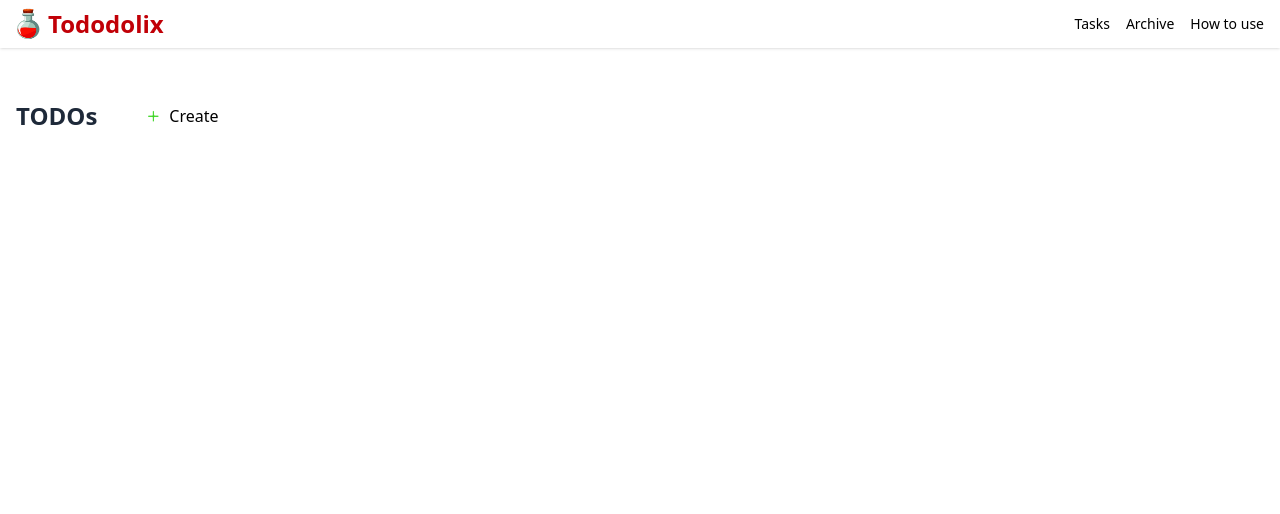
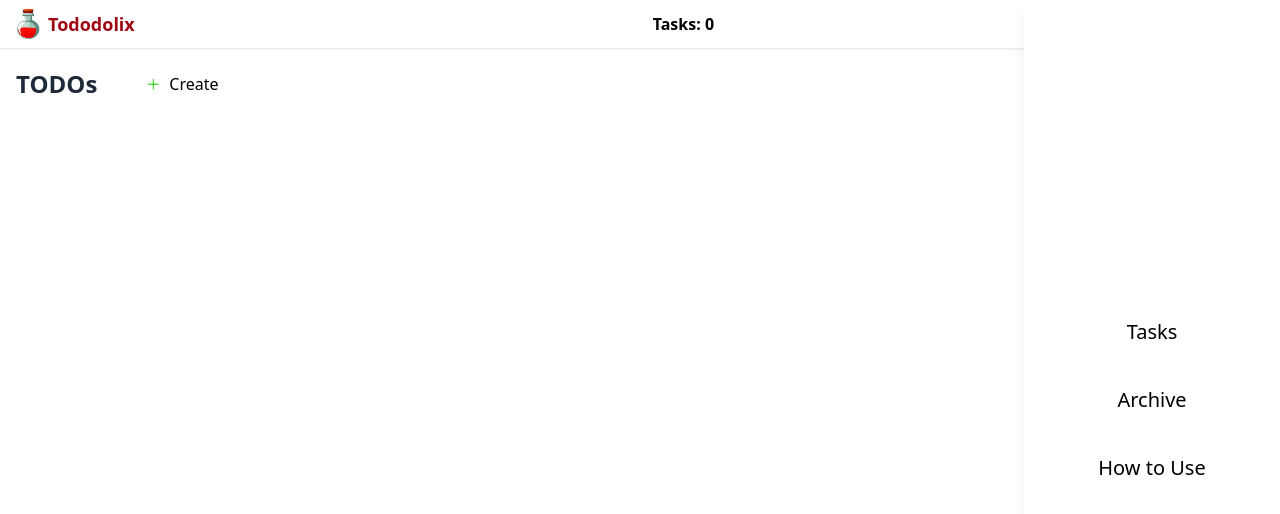
Before and after one commit to brxic/tododolix-app, an Angular app: page / in a window 1280 px wide. Shown: the top 514 px of the page. Built offline with nearby package versions, Linux system fonts and the light colour scheme; a web font is replaced by a local one.

Commit message:
next stuff

```diff
--- a/src/app/app.component.html
+++ b/src/app/app.component.html
@@ -1,18 +1,31 @@
-<header class="flex justify-between items-center px-4 py-2 bg-white shadow">
-  <div class="text-2xl font-bold text-red-700 flex items-center gap-2 font-aoboshi">
-    <img src="Logo.png" alt="logo" class="w-6 h-8"> Tododolix
+<header class="flex items-center justify-between px-4 py-2 bg-white shadow relative z-50">
+  <!-- Logo -->
+  <div class="flex items-center gap-2">
+    <img src="Logo.png" alt="Tododolix" class="w-6 h-8" />
+    <span class="text-lg font-bold text-red-800">Tododolix</span>
   </div>
-  <nav class="flex gap-4 items-center text-sm">
-    <a routerLink="/tasks" routerLinkActive="font-bold underline">Tasks</a>
-    <a routerLink="/archive" routerLinkActive="font-bold underline">Archive</a>
-    <a routerLink="/howtouse" routerLinkActive="font-bold underline">How to use</a>
-  </nav>
+
+  <!-- Task Counter -->
+  <div class="text-center font-bold">Tasks: {{ activeTaskCount }}</div>
+
+  <button (click)="toggleMenu()" class="w-8 h-8">
+    <img src="burger.png" alt="menu" class="w-8 h-8" />
+  </button>
 </header>
-<main class="p-4">
-  <router-outlet></router-outlet>
-</main>
-<div>
-  <div>
-  </div>
-  <app-todo></app-todo>
+
+<div *ngIf="menuOpen"
+     (click)="toggleMenu()"
+     class="fixed inset-0  z-40 transition-opacity duration-300">
 </div>
+
+<nav [class.translate-x-0]="menuOpen"
+     [class.translate-x-full]="!menuOpen"
+     class="fixed top-0 right-0 w-64 h-full bg-white z-50 transform transition-transform duration-300
+            flex flex-col justify-center items-center gap-10 text-xl shadow-lg">
+  <a routerLink="/" routerLinkActive="font-bold underline" (click)="toggleMenu()">Tasks</a>
+  <a routerLink="/archive" routerLinkActive="font-bold underline" (click)="toggleMenu()">Archive</a>
+  <a routerLink="/howtouse" routerLinkActive="font-bold underline" (click)="toggleMenu()">How to Use</a>
+</nav>
+
+<router-outlet></router-outlet>
+<app-todo></app-todo>
--- a/src/app/app.component.ts
+++ b/src/app/app.component.ts
@@ -1,21 +1,26 @@
-import {Component, OnInit} from '@angular/core';
-import { RouterOutlet } from '@angular/router';
-import {TodoComponent} from './todo/todo.component';
+import { Component } from '@angular/core';
+import {Todo, TodoComponent} from './todo/todo.component';
+import {RouterOutlet} from '@angular/router';
+import {NgIf} from '@angular/common'; // oder aus shared file
 
 @Component({
   selector: 'app-root',
-  imports: [RouterOutlet, TodoComponent],
   templateUrl: './app.component.html',
-  styleUrl: './app.component.css'
+  imports: [
+    RouterOutlet,
+    TodoComponent,
+    NgIf
+  ]
 })
-export class AppComponent implements OnInit{
+export class AppComponent {
+  menuOpen = false;
+  activeTaskCount = 0;
 
-  todos = [
-    {todo: "Get groceries", done: false},
-    {todo: "Go for a run", done: false},
-    {todo: "Pay the bills", done: false}
-  ]
+  toggleMenu() {
+    this.menuOpen = !this.menuOpen;
+  }
 
-  ngOnInit(): void {
+  updateCounter(tasks: Todo[]) {
+    this.activeTaskCount = tasks.filter(t => !t.archived).length;
   }
 }
--- a/src/app/archive/archive.component.html
+++ b/src/app/archive/archive.component.html
@@ -1 +1,9 @@
-<p>archive works!</p>
+<div class="p-4">
+  <h2 class="text-xl font-bold mb-4">Archive</h2>
+
+  <div *ngFor="let todo of archivedTodos" class="bg-gray-200 p-4 rounded mb-3">
+    <p class="font-semibold">{{ todo.description }}</p>
+    <p class="text-sm text-gray-600">{{ todo.date }}</p>
+    <p class="text-sm text-gray-600">Status: {{ todo.status }}</p>
+  </div>
+</div>
--- a/src/app/archive/archive.component.ts
+++ b/src/app/archive/archive.component.ts
@@ -1,11 +1,24 @@
-import { Component } from '@angular/core';
+import { Component, Inject, PLATFORM_ID } from '@angular/core';
+import {isPlatformBrowser, NgForOf} from '@angular/common';
+import { Todo } from '../todo/todo.component';
 
 @Component({
   selector: 'app-archive',
-  imports: [],
   templateUrl: './archive.component.html',
-  styleUrl: './archive.component.css'
+  imports: [
+    NgForOf
+  ]
 })
 export class ArchiveComponent {
+  archivedTodos: Todo[] = [];
 
+  constructor(@Inject(PLATFORM_ID) private platformId: Object) {}
+
+  ngOnInit(): void {
+    if (isPlatformBrowser(this.platformId)) {
+      const raw = localStorage.getItem('todos');
+      const all: Todo[] = raw ? JSON.parse(raw) : [];
+      this.archivedTodos = all.filter(todo => todo.archived);
+    }
+  }
 }
--- a/src/app/todo/todo.component.html
+++ b/src/app/todo/todo.component.html
@@ -1,5 +1,4 @@
 <div class="p-4 max-w-screen-xl text-left">
-  <!-- Header with Create Button -->
   <div class="flex items-center gap-8 mb-4">
     <h1 class="text-2xl font-bold text-gray-800">TODOs</h1>
     <button (click)="openCreateForm()" class="flex items-center text-black px-4 py-2 gap-2">
@@ -10,14 +9,13 @@
   <!-- Task List -->
   <div class="p-4 grid grid-cols-2 md:grid-cols3 lg:grid-cols-4 gap-4">
   <div *ngFor="let todo of todos" class="bg-yellow-100 rounded-lg p-4 shadow flex flex-col justify-between w-full aspect-square overflow-hidden">
-    <!-- Top row: weekday + icons -->
     <div class="flex justify-between items-start">
       <span class="text-sm text-black-500 font-bold uppercase">{{ getWeekday(todo.date) }}</span>
       <div class="flex gap-1">
         <button (click)="editTodo(todo)" class="p-1 hover:bg-blue-100 rounded">
           <img src="edit.png" alt="edit" class="w-4 h-4">
         </button>
-        <button (click)="confirmDelete(todo)" class="p-1 hover:bg-red-100 rounded">
+        <button (click)="archiveTodo(todo)" class="p-1 hover:bg-red-100 rounded">
           <img src="delete.png" alt="delete" class="w-4 h-4">
         </button>
       </div>
@@ -44,8 +42,7 @@
   </div>
 </div>
 
-<!-- CREATE / EDIT DIALOG -->
-<div *ngIf="showForm" class="fixed inset-0 bg-black bg-opacity-30 flex items-center justify-center z-50">
+<div *ngIf="showForm" class="fixed inset-0 flex items-center justify-center z-50">
   <div class="bg-white p-6 rounded-lg w-80 shadow-xl">
     <h3 class="text-lg font-bold mb-4">{{ isEditMode ? 'Edit Task' : 'Create Task' }}</h3>
 
@@ -71,13 +68,12 @@
   </div>
 </div>
 
-<!-- DELETE CONFIRMATION POPUP -->
-<div *ngIf="todoToDelete" class="fixed inset-0 bg-black bg-opacity-30 flex items-center justify-center z-50">
+<div *ngIf="todoToDelete" class="fixed inset-0 flex items-center justify-center z-50">
   <div class="bg-white p-5 rounded-lg shadow-lg w-64">
     <p class="mb-4 text-center">Are you sure you want to delete this task?</p>
     <div class="flex justify-between">
       <button (click)="cancelDelete()" class="text-sm text-gray-600 hover:underline">Cancel</button>
-      <button (click)="deleteTodo()" class="text-sm bg-red-500 hover:bg-red-600 text-white px-3 py-1 rounded">
+      <button (click)="archiveTodo(todoToDelete)" class="text-sm bg-red-500 hover:bg-red-600 text-white px-3 py-1 rounded">
         Yes
       </button>
     </div>
--- a/src/app/todo/todo.component.ts
+++ b/src/app/todo/todo.component.ts
@@ -20,7 +20,6 @@ export interface Todo {
   imports: [
     NgClass,
     NgForOf,
-    DatePipe,
     FormsModule,
     NgIf
   ]
@@ -37,6 +36,7 @@ export class TodoComponent {
   ngOnInit(): void {
     if (isPlatformBrowser(this.platformId)) {
       this.loadTodos();
+      this.saveTodos();
     }
   }
 
@@ -72,6 +72,11 @@ export class TodoComponent {
       'done': 'open'
     };
     todo.status = nextStatus[todo.status];
+
+    if (todo.status === 'done') {
+      todo.archived = true;
+    }
+
     this.saveTodos();
   }
 
@@ -79,12 +84,14 @@ export class TodoComponent {
     this.formTodo = this.createEmptyTodo();
     this.isEditMode = false;
     this.showForm = true;
+    this.saveTodos();
   }
 
   editTodo(todo: Todo) {
     this.formTodo = { ...todo };
     this.isEditMode = true;
     this.showForm = true;
+    this.saveTodos();
   }
 
   saveTodo() {
@@ -102,28 +109,29 @@ export class TodoComponent {
     this.showForm = false;
     this.formTodo = this.createEmptyTodo();
     this.isEditMode = false;
+    this.saveTodos();
   }
 
   confirmDelete(todo: Todo) {
     this.todoToDelete = todo;
+    this.saveTodos();
   }
 
   cancelDelete() {
     this.todoToDelete = null;
+    this.saveTodos();
   }
 
-  deleteTodo() {
-    if (this.todoToDelete) {
-      this.todos = this.todos.filter(t => t.id !== this.todoToDelete!.id);
-      this.todoToDelete = null;
-      this.saveTodos();
-    }
+  archiveTodo(todo: Todo): void {
+    todo.archived = true;
+    this.saveTodos();
   }
 
   loadTodos() {
     if (isPlatformBrowser(this.platformId)) {
       const raw = localStorage.getItem('todos');
-      this.todos = raw ? JSON.parse(raw) : [];
+      this.todos = raw ? JSON.parse(raw).filter((t: Todo) => !t.archived) : [];
+      this.saveTodos();
     }
   }
 
```
Also changed, not shown: src/app/app-routing.module.ts (+6 -3 lines), public/burger.png (added).
